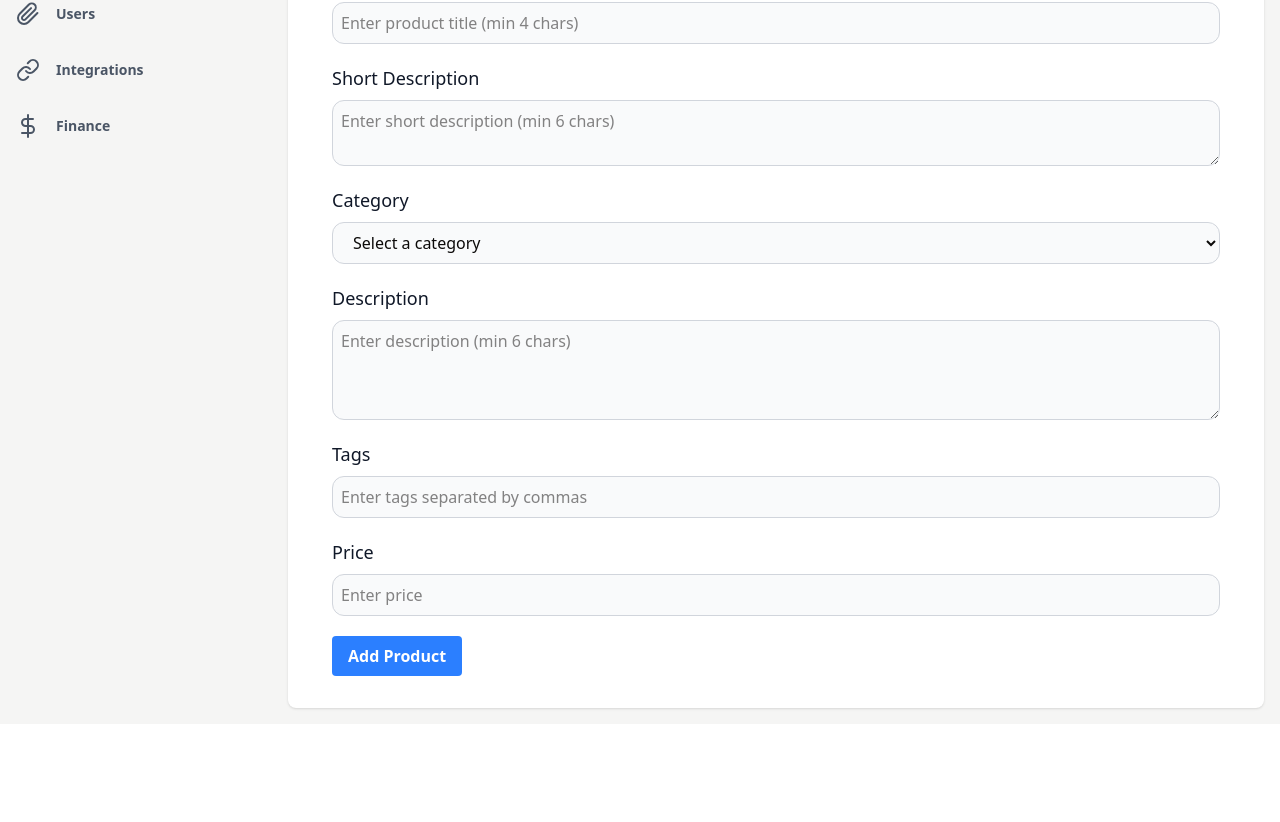
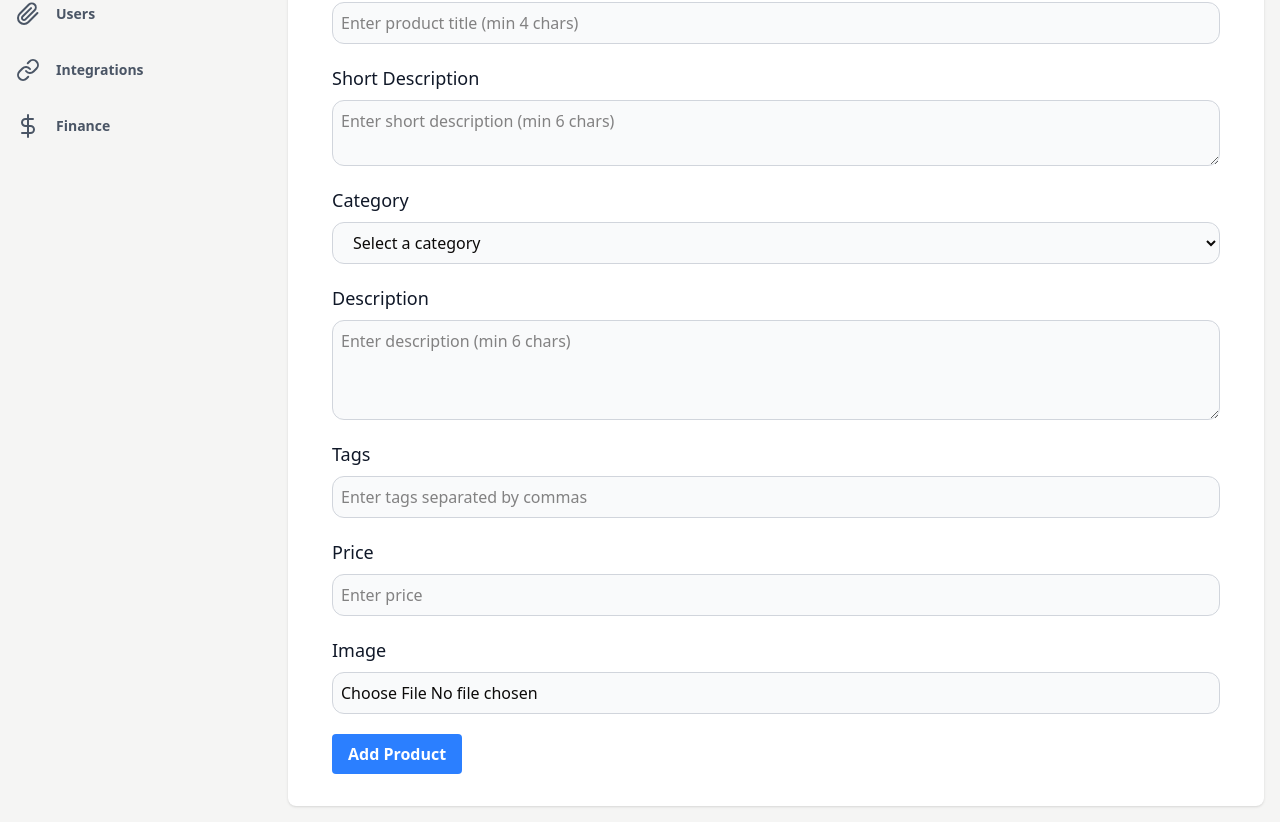
Before and after one commit to sakarkhadka10/game-code-hub-client, a React (Vite) app: page /admin/products/add in a window 1280 px wide. Shown: the part 286-1108 px from the top of the page. Before the commit the page ends 1010 px from the top, so only its background shows below. Built offline with nearby package versions, Linux system fonts and the light colour scheme.

Commit message:
deployed

```diff
--- a/src/components/Admin/layouts/Sidebar/MenuLists/AddProducts.jsx
+++ b/src/components/Admin/layouts/Sidebar/MenuLists/AddProducts.jsx
@@ -9,6 +9,7 @@ const AddProducts = () => {
     description: "",
     tags: "",
     price: "",
+    image: null, // Added image to state
   });
   const [error, setError] = useState(null);
   const [loading, setLoading] = useState(false);
@@ -18,15 +19,17 @@ const AddProducts = () => {
     setLoading(true);
     setError(null);
 
-    // Prepare JSON data instead of FormData
-    const productData = {
-      title: product.title,
-      shortDescription: product.shortDescription,
-      category: product.category,
-      description: product.description,
-      tags: product.tags, // Keep as string, backend will split it
-      price: product.price,
-    };
+    // Prepare FormData for file upload
+    const formData = new FormData();
+    formData.append("title", product.title);
+    formData.append("shortDescription", product.shortDescription);
+    formData.append("category", product.category);
+    formData.append("description", product.description);
+    formData.append("tags", product.tags);
+    formData.append("price", product.price);
+    if (product.image) {
+      formData.append("image", product.image);
+    }
 
     try {
       const token = localStorage.getItem("token");
@@ -34,11 +37,11 @@ const AddProducts = () => {
 
       const response = await axios.post(
         "http://localhost:5000/api/product/addproduct",
-        productData,
+        formData,
         {
           headers: {
             "auth-token": token,
-            "Content-Type": "application/json", // Changed to JSON
+            // Don't set Content-Type manually, FormData sets it automatically
           },
         }
       );
@@ -51,6 +54,7 @@ const AddProducts = () => {
         description: "",
         tags: "",
         price: "",
+        image: null, // Reset image
       });
     } catch (error) {
       const errorMsg =
@@ -65,11 +69,18 @@ const AddProducts = () => {
   };
 
   const handleChange = (e) => {
-    const { name, value } = e.target;
-    setProduct((prev) => ({
-      ...prev,
-      [name]: value,
-    }));
+    if (e.target.type === "file") {
+      setProduct({
+        ...product,
+        [e.target.name]: e.target.files[0],
+      });
+      console.log(e.target.files[0]);
+    } else {
+      setProduct({
+        ...product,
+        [e.target.name]: e.target.value,
+      });
+    }
   };
 
   return (
@@ -79,7 +90,12 @@ const AddProducts = () => {
       </div>
       <div className="bg-white rounded-lg pb-4 pt-4 shadow">
         {error && <div className="px-11 py-2 text-red-600">Error: {error}</div>}
-        <form className="px-11 py-4" onSubmit={handleSubmit}>
+        <form
+          className="px-11 py-4"
+          onSubmit={handleSubmit}
+          encType="multipart/form-data"
+        >
+          {/* Title */}
           <div className="mb-5">
             <label
               htmlFor="title"
@@ -99,6 +115,8 @@ const AddProducts = () => {
               required
             />
           </div>
+
+          {/* Short Description */}
           <div className="mb-5">
             <label
               htmlFor="shortDescription"
@@ -118,6 +136,8 @@ const AddProducts = () => {
               required
             />
           </div>
+
+          {/* Category */}
           <div className="mb-5">
             <label
               htmlFor="category"
@@ -140,6 +160,8 @@ const AddProducts = () => {
               <option value="web-template">Web Template</option>
             </select>
           </div>
+
+          {/* Description */}
           <div className="mb-5">
             <label
               htmlFor="description"
@@ -159,6 +181,8 @@ const AddProducts = () => {
               required
             />
           </div>
+
+          {/* Tags */}
           <div className="mb-5">
             <label
               htmlFor="tags"
@@ -176,6 +200,8 @@ const AddProducts = () => {
               placeholder="Enter tags separated by commas"
             />
           </div>
+
+          {/* Price */}
           <div className="mb-5">
             <label
               htmlFor="price"
@@ -196,6 +222,25 @@ const AddProducts = () => {
               required
             />
           </div>
+
+          {/* Image */}
+          <div className="mb-5">
+            <label
+              htmlFor="image"
+              className="block mb-2 text-lg font-medium text-gray-900"
+            >
+              Image
+            </label>
+            <input
+              type="file"
+              name="image"
+              onChange={handleChange}
+              className="bg-gray-50 border border-gray-300 text-md rounded-xl block w-full p-2"
+              id="image"
+            />
+          </div>
+
+          {/* Submit Button */}
           <button
             type="submit"
             disabled={loading}
--- a/src/components/Page/Shop.jsx
+++ b/src/components/Page/Shop.jsx
@@ -1,15 +1,22 @@
-import { useContext } from "react";
+import { useContext, useEffect } from "react";
 import productContext from "../../context/Product/ProductContext";
 import ProductCard from "../Elements/ProductCard";
 
 const Shop = () => {
+  const getUserApi = `${import.meta.env.VITE_SECRET_KEY_ONLY_URI}`;
+
   // TODO: Implement Shop page with filtering, sorting, and pagination
   const context = useContext(productContext);
   const {
     state: { cart },
     dispatch,
     product,
+    fetchProducts,
   } = context;
+
+  useEffect(() => {
+    fetchProducts();
+  }, []);
   return (
     <>
       <div className="py-11 min-h-screen">
@@ -17,7 +24,7 @@ const Shop = () => {
           {product.map((product) => (
             <div key={product._id} className="w-[270px] h-auto flex flex-col">
               <ProductCard
-                image={product.image}
+                image={`${getUserApi}/uploads/${product.image}`}
                 title={product.title}
                 category={product.category}
                 price={product.price}
--- a/src/context/Product/ProductState.jsx
+++ b/src/context/Product/ProductState.jsx
@@ -1,15 +1,34 @@
 import PropTypes from "prop-types";
 import { useReducer, useState } from "react";
-import { allProduct } from "../../API/AllProduct";
 import productContext from "./ProductContext";
 import { cartReducer } from "./ProductReducer";
 
 const ProductState = (props) => {
-  const [product, setProduct] = useState(allProduct);
+  const getUserApi = `${
+    import.meta.env.VITE_SECRET_KEY_URI
+  }/product/getallproduct`;
+  const [product, setProduct] = useState([]);
   const [state, dispatch] = useReducer(cartReducer, {
     products: product,
     cart: [],
   });
+
+  // Fetching Products From Database
+  const fetchProducts = async () => {
+    try {
+      const response = await fetch(getUserApi, {
+        method: "GET",
+        headers: {
+          "Content-Type": "application/json",
+        },
+      });
+      let data = await response.json();
+      console.log(data);
+      setProduct(data);
+    } catch (error) {
+      console.error("internal server error", error);
+    }
+  };
 
   // Example: Function to update products
   const updateProducts = (newProducts) => {
@@ -18,7 +37,7 @@ const ProductState = (props) => {
 
   return (
     <productContext.Provider
-      value={{ state, dispatch, product, updateProducts }}
+      value={{ state, dispatch, product, updateProducts, fetchProducts }}
     >
       {props.children}
     </productContext.Provider>
```
Also changed, not shown: 1 other file (tests, documents, lock files or other folders).
